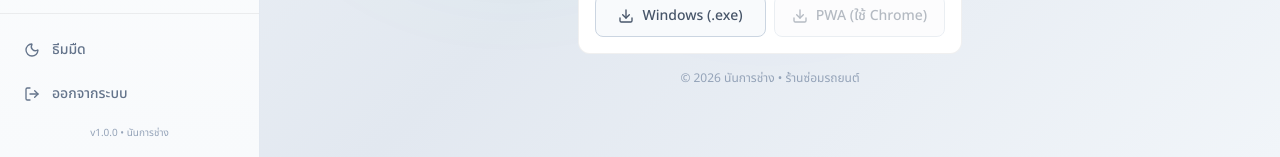
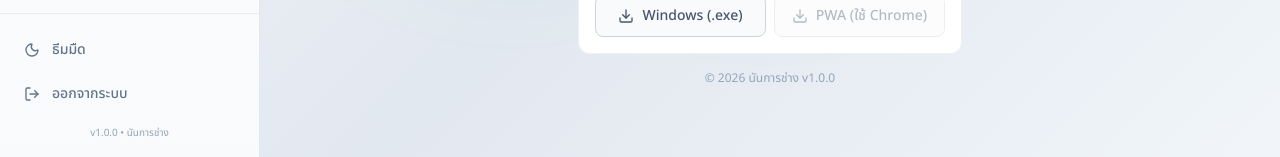
Before and after one commit to Continentalbinly/nunstock, a Next.js app in the folder frontend/: page /login in a window 1280 px wide. Shown: the part 643-800 px from the top of the page. Built offline with nearby package versions, Linux system fonts and the light colour scheme.

Commit message:
feat: configure Electron NSIS installer with license and dynamic app version display in the frontend.

```diff
--- a/frontend/app/login/page.tsx
+++ b/frontend/app/login/page.tsx
@@ -193,7 +193,7 @@ export default function LoginPage() {
                     </div>
                 )}
 
-                <p className="text-center text-xs mt-4" style={{ color: "var(--t-text-dim)" }}>© 2026 นันการช่าง • ร้านซ่อมรถยนต์</p>
+                <p className="text-center text-xs mt-4" style={{ color: "var(--t-text-dim)" }}>© 2026 นันการช่าง v{process.env.NEXT_PUBLIC_APP_VERSION || "1.0.0"}</p>
             </div>
         </div>
     );
--- a/frontend/components/Sidebar.tsx
+++ b/frontend/components/Sidebar.tsx
@@ -130,7 +130,7 @@ export function Sidebar() {
                     <LogOut className="w-4 h-4 shrink-0" />
                     ออกจากระบบ
                 </button>
-                <p style={{ color: "var(--t-text-dim)" }} className="text-[10px] text-center mt-3">v1.0.0 • นันการช่าง</p>
+                <p style={{ color: "var(--t-text-dim)" }} className="text-[10px] text-center mt-3">v{process.env.NEXT_PUBLIC_APP_VERSION || "1.0.0"} • นันการช่าง</p>
             </div>
         </aside>
     );
```
Also changed, not shown: 2 other files (tests, documents, lock files or other folders).
